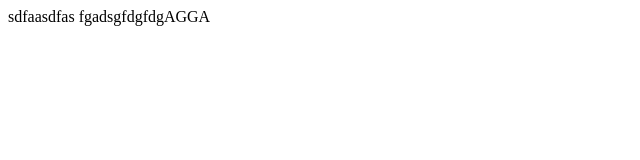
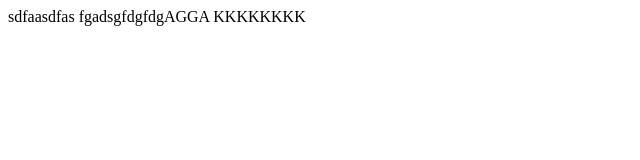
Before and after one commit to Rithisak0511/Testing, a plain HTML site: page index.html in a window 1280 px wide. Shown: the whole page, without its empty margins (0-640 px from the left). Drawn offline with Linux system fonts and the light colour scheme.

Commit message:
HELLO WORLD

```diff
--- a/index.html
+++ b/index.html
@@ -8,5 +8,6 @@
 <body>
     sdfaasdfas
     fgadsgfdgfdgAGGA
+    KKKKKKKK
 </body>
 </html>
```
